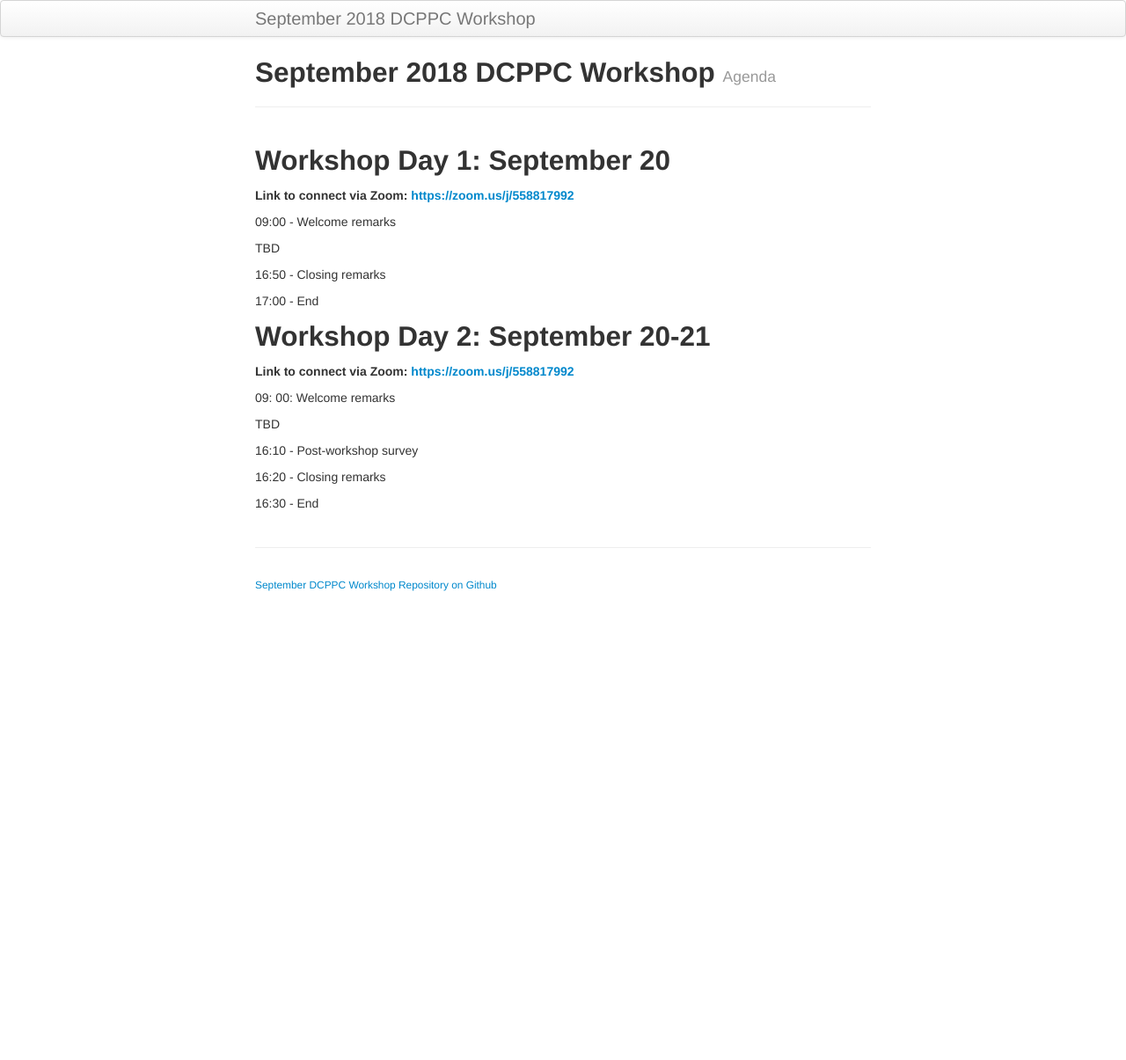
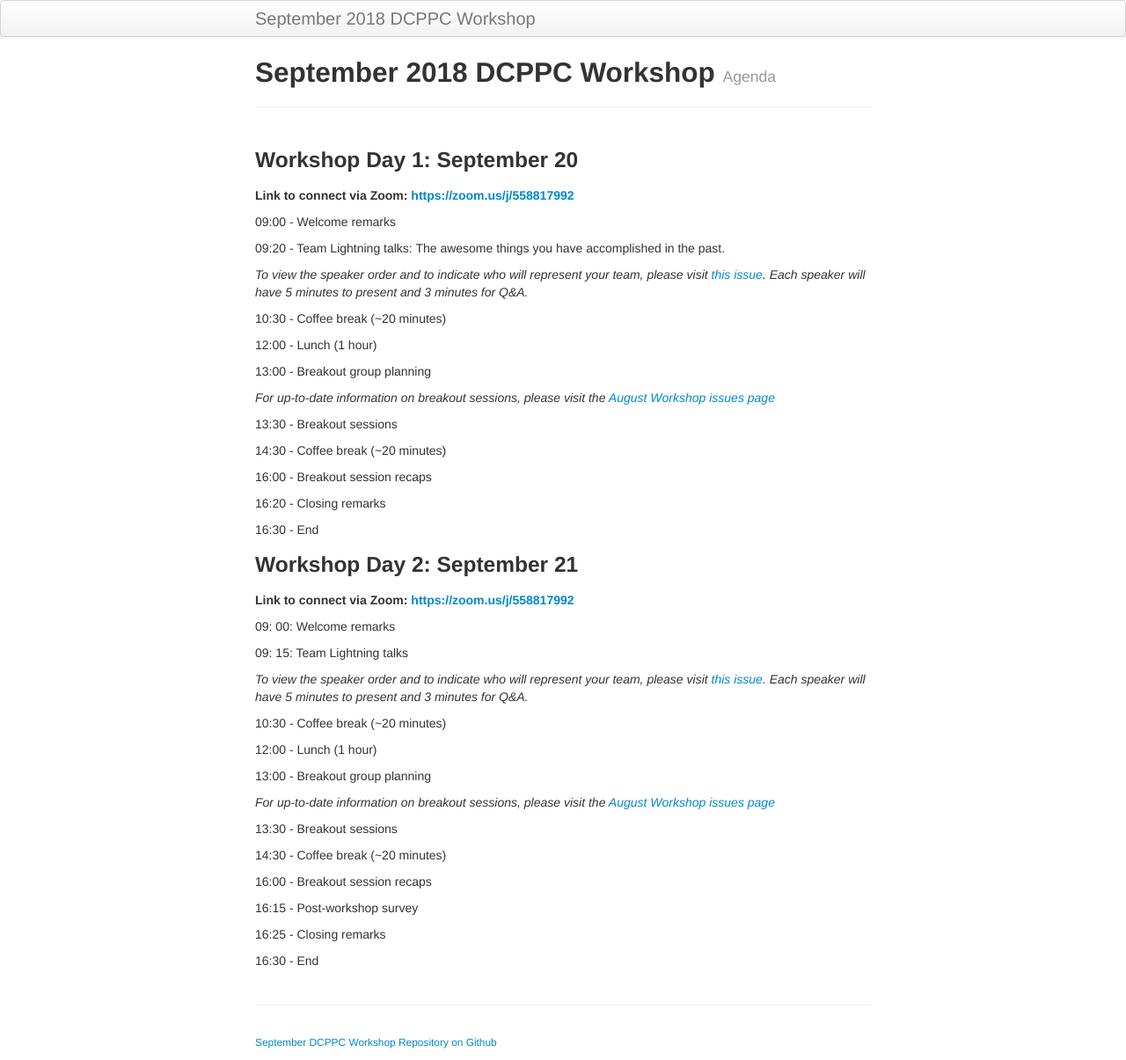
Before and after one commit to dcppc/2018-september-workshop, a Jekyll site: the page built from docs/agenda.md, in a window 1280 px wide. Shown: the whole page at 88% size. Built offline with Jekyll 4.4.1, drawn with Linux system fonts in a browser that asks for light colours; before the commit the page ends 900 px from its top, so only the background shows below that.

Commit message:
update directions agenda

```diff
--- a/docs/agenda.md
+++ b/docs/agenda.md
@@ -5,30 +5,63 @@ tagline: Agenda
 
 ---
 
-## Workshop Day 1: September 20
+### Workshop Day 1: September 20
 
 **Link to connect via Zoom: [https://zoom.us/j/558817992](https://zoom.us/j/558817992)**
 
 09:00 - Welcome remarks
 
-TBD
+09:20 - Team Lightning talks: The awesome things you have accomplished in the past.
 
-16:50 - Closing remarks
-
-17:00 - End
+_To view the speaker order and to indicate who will represent your team, please visit [this issue](https://github.com/dcppc/2018-september-workshop/issues/). Each speaker will have 5 minutes to present and 3 minutes for Q&A._
 
 
-## Workshop Day 2: September 20-21
+10:30 - Coffee break (~20 minutes)
+
+12:00 -  Lunch (1 hour)
+
+13:00 -  Breakout group planning
+
+_For up-to-date information on breakout sessions, please visit the [August Workshop issues page](https://github.com/dcppc/2018-september-workshop/issues)_
+
+13:30 -  Breakout sessions
+
+14:30 - Coffee break (~20 minutes)
+
+16:00 - Breakout session recaps
+
+16:20 - Closing remarks
+
+16:30 - End
+
+
+### Workshop Day 2: September 21
 
 **Link to connect via Zoom: [https://zoom.us/j/558817992](https://zoom.us/j/558817992)**
 
 
 09: 00: Welcome remarks
 
-TBD
+09: 15: Team Lightning talks
 
-16:10 - Post-workshop survey
+_To view the speaker order and to indicate who will represent your team, please visit [this issue](https://github.com/dcppc/2018-august-workshop/issues/). Each speaker will have 5 minutes to present and 3 minutes for Q&A._
 
-16:20 - Closing remarks
+10:30 - Coffee break (~20 minutes)
+
+12:00 -  Lunch (1 hour)
+
+13:00 -  Breakout group planning
+
+_For up-to-date information on breakout sessions, please visit the [August Workshop issues page](https://github.com/dcppc/2018-august-workshop/issues)_
+
+13:30 -  Breakout sessions
+
+14:30 - Coffee break (~20 minutes)
+
+16:00 - Breakout session recaps
+
+16:15 - Post-workshop survey
+
+16:25 - Closing remarks
 
 16:30 - End
```
Also changed, not shown: docs/index.md (+0 -1 lines).
